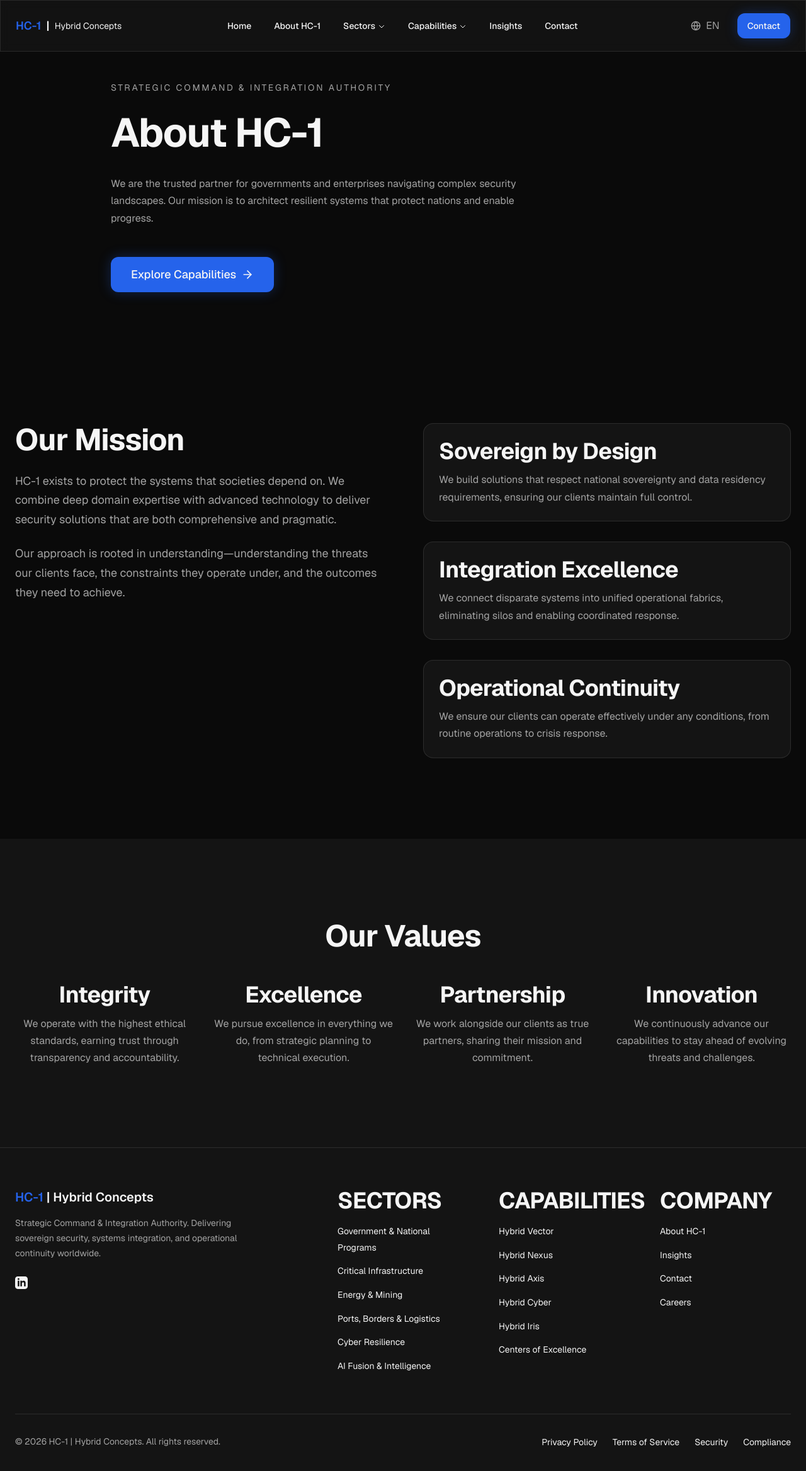
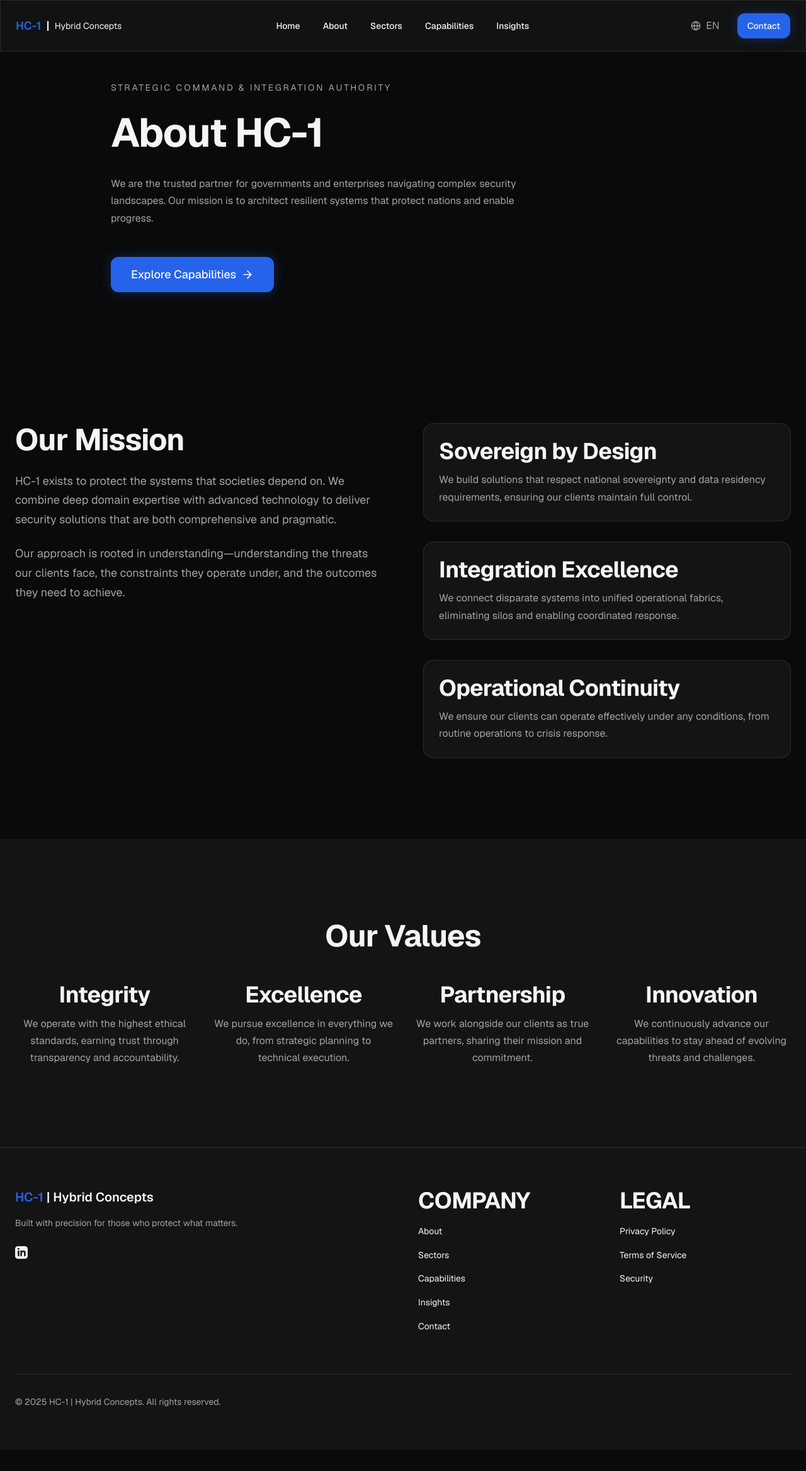
Before and after one commit to zefparis/hybrid-concept, a Next.js app: page /en/about in a window 1280 px wide. Shown: the top 2336 px of the page at 63% size. After the commit the page ends 2303 px from the top, so only its background shows below. Built offline with nearby package versions, Linux system fonts and the light colour scheme.

Commit message:
feat: add translations to Header, Footer, CTASection components

```diff
--- a/src/components/layout/Footer.tsx
+++ b/src/components/layout/Footer.tsx
@@ -1,34 +1,52 @@
+'use client';
+
 import Link from 'next/link';
-import { NAVIGATION, SITE_METADATA } from '@/lib/constants';
+import { useLocale, useTranslations } from 'next-intl';
 
 /**
  * Site footer with navigation sections and legal links
  */
 export function Footer() {
   const currentYear = new Date().getFullYear();
+  const locale = useLocale();
+  const t = useTranslations('footer');
+  const tNav = useTranslations('nav');
+
+  const companyLinks = [
+    { href: `/${locale}/about`, label: tNav('about') },
+    { href: `/${locale}/sectors`, label: tNav('sectors') },
+    { href: `/${locale}/capabilities`, label: tNav('capabilities') },
+    { href: `/${locale}/insights`, label: tNav('insights') },
+    { href: `/${locale}/contact`, label: tNav('contact') },
+  ];
+
+  const legalLinks = [
+    { href: `/${locale}/privacy`, label: t('privacy') },
+    { href: `/${locale}/terms`, label: t('terms') },
+    { href: `/${locale}/security`, label: t('security') },
+  ];
 
   return (
-    <footer className="border-t border-[var(--border)] bg-[var(--surface)]">
+    <footer className="border-t border-border bg-surface">
       <div className="container py-16">
         {/* Main Footer Content */}
-        <div className="grid grid-cols-1 md:grid-cols-2 lg:grid-cols-5 gap-12">
+        <div className="grid grid-cols-1 md:grid-cols-2 lg:grid-cols-4 gap-12">
           {/* Brand Column */}
           <div className="lg:col-span-2">
-            <Link href="/" className="inline-block">
-              <span className="text-xl font-semibold text-[var(--text-primary)]">
-                <span className="text-[var(--accent)]">HC-1</span> | Hybrid Concepts
+            <Link href={`/${locale}`} className="inline-block">
+              <span className="text-xl font-semibold text-foreground">
+                <span className="text-accent">HC-1</span> | Hybrid Concepts
               </span>
             </Link>
-            <p className="mt-4 text-sm text-[var(--text-secondary)] max-w-sm">
-              Strategic Command & Integration Authority. Delivering sovereign security,
-              systems integration, and operational continuity worldwide.
+            <p className="mt-4 text-sm text-foreground-secondary max-w-sm">
+              {t('tagline')}
             </p>
             <div className="mt-6 flex items-center gap-4">
               <a
                 href="https://linkedin.com"
                 target="_blank"
                 rel="noopener noreferrer"
-                className="text-[var(--text-muted)] hover:text-[var(--accent)] transition-colors"
+                className="text-foreground-muted hover:text-accent transition-colors"
                 aria-label="LinkedIn"
               >
                 <svg className="w-5 h-5" fill="currentColor" viewBox="0 0 24 24">
@@ -38,18 +56,17 @@ export function Footer() {
             </div>
           </div>
 
-          {/* Navigation Sections */}
-          {NAVIGATION.footer.sections.map((section) => (
-            <div key={section.title}>
-              <h3 className="text-sm font-semibold text-[var(--text-primary)] uppercase tracking-wider">
-                {section.title}
+          {/* Company Links */}
+          <div>
+            <h3 className="text-sm font-semibold text-foreground uppercase tracking-wider">
+              {t('company')}
             </h3>
             <ul className="mt-4 space-y-3">
-                {section.links.map((link) => (
+              {companyLinks.map((link) => (
                 <li key={link.href}>
                   <Link
                     href={link.href}
-                      className="text-sm text-[var(--text-secondary)] hover:text-[var(--text-primary)] transition-colors"
+                    className="text-sm text-foreground-secondary hover:text-foreground transition-colors"
                   >
                     {link.label}
                   </Link>
@@ -57,26 +74,33 @@ export function Footer() {
               ))}
             </ul>
           </div>
+
+          {/* Legal Links */}
+          <div>
+            <h3 className="text-sm font-semibold text-foreground uppercase tracking-wider">
+              {t('legal')}
+            </h3>
+            <ul className="mt-4 space-y-3">
+              {legalLinks.map((link) => (
+                <li key={link.href}>
+                  <Link
+                    href={link.href}
+                    className="text-sm text-foreground-secondary hover:text-foreground transition-colors"
+                  >
+                    {link.label}
+                  </Link>
+                </li>
               ))}
+            </ul>
+          </div>
         </div>
 
         {/* Bottom Bar */}
-        <div className="mt-16 pt-8 border-t border-[var(--border)]">
+        <div className="mt-16 pt-8 border-t border-border">
           <div className="flex flex-col md:flex-row justify-between items-center gap-4">
-            <p className="text-sm text-[var(--text-muted)]">
-              © {currentYear} {SITE_METADATA.siteName}. All rights reserved.
+            <p className="text-sm text-foreground-muted">
+              {t('copyright')}
             </p>
-            <div className="flex items-center gap-6">
-              {NAVIGATION.footer.legal.map((link) => (
-                <Link
-                  key={link.href}
-                  href={link.href}
-                  className="text-sm text-[var(--text-muted)] hover:text-[var(--text-secondary)] transition-colors"
-                >
-                  {link.label}
-                </Link>
-              ))}
-            </div>
           </div>
         </div>
       </div>
--- a/src/components/layout/Header.tsx
+++ b/src/components/layout/Header.tsx
@@ -2,9 +2,9 @@
 
 import { useState } from 'react';
 import Link from 'next/link';
+import { useLocale, useTranslations } from 'next-intl';
 import { motion, AnimatePresence } from 'framer-motion';
 import { cn } from '@/lib/utils';
-import { NAVIGATION } from '@/lib/constants';
 import { Button, LanguageSwitcher } from '@/components/ui';
 
 /**
@@ -14,6 +14,16 @@ import { Button, LanguageSwitcher } from '@/components/ui';
 export function Header() {
   const [isMobileMenuOpen, setIsMobileMenuOpen] = useState(false);
   const [activeDropdown, setActiveDropdown] = useState<string | null>(null);
+  const locale = useLocale();
+  const t = useTranslations('nav');
+
+  const navItems = [
+    { href: `/${locale}`, label: t('home') },
+    { href: `/${locale}/about`, label: t('about') },
+    { href: `/${locale}/sectors`, label: t('sectors') },
+    { href: `/${locale}/capabilities`, label: t('capabilities') },
+    { href: `/${locale}/insights`, label: t('insights') },
+  ];
 
   return (
     <header className="fixed top-0 left-0 right-0 z-50 glass border-b border-[var(--border)]">
@@ -33,71 +43,25 @@ export function Header() {
 
           {/* Desktop Navigation */}
           <div className="hidden lg:flex items-center gap-1">
-            {NAVIGATION.main.map((item) => (
-              <div
+            {navItems.map((item) => (
+              <Link
                 key={item.href}
-                className="relative"
-                onMouseEnter={() => item.children && setActiveDropdown(item.href)}
-                onMouseLeave={() => setActiveDropdown(null)}
-              >
-                <Link
                 href={item.href}
                 className={cn(
                   'px-4 py-2 text-sm font-medium rounded-lg transition-colors',
-                    'text-[var(--text-secondary)] hover:text-[var(--text-primary)] hover:bg-[var(--surface)]'
+                  'text-foreground-secondary hover:text-foreground hover:bg-surface'
                 )}
               >
                 {item.label}
-                  {item.children && (
-                    <svg
-                      className="inline-block ml-1 w-3 h-3"
-                      fill="none"
-                      viewBox="0 0 24 24"
-                      stroke="currentColor"
-                    >
-                      <path strokeLinecap="round" strokeLinejoin="round" strokeWidth={2} d="M19 9l-7 7-7-7" />
-                    </svg>
-                  )}
               </Link>
-
-                {/* Dropdown Menu */}
-                <AnimatePresence>
-                  {item.children && activeDropdown === item.href && (
-                    <motion.div
-                      initial={{ opacity: 0, y: 8 }}
-                      animate={{ opacity: 1, y: 0 }}
-                      exit={{ opacity: 0, y: 8 }}
-                      transition={{ duration: 0.15 }}
-                      className="absolute top-full left-0 mt-1 w-72 p-2 rounded-xl bg-[var(--surface-elevated)] border border-[var(--border)] shadow-xl"
-                    >
-                      {item.children.map((child) => (
-                        <Link
-                          key={child.href}
-                          href={child.href}
-                          className="block px-4 py-3 rounded-lg hover:bg-[var(--surface-hover)] transition-colors"
-                        >
-                          <span className="block text-sm font-medium text-[var(--text-primary)]">
-                            {child.label}
-                          </span>
-                          {child.description && (
-                            <span className="block mt-0.5 text-xs text-[var(--text-muted)]">
-                              {child.description}
-                            </span>
-                          )}
-                        </Link>
-                      ))}
-                    </motion.div>
-                  )}
-                </AnimatePresence>
-              </div>
             ))}
           </div>
 
           {/* Desktop CTA + Language */}
           <div className="hidden lg:flex items-center gap-4">
             <LanguageSwitcher />
-            <Button href="/contact" size="sm">
-              Contact
+            <Button href={`/${locale}/contact`} size="sm">
+              {t('contact')}
             </Button>
           </div>
 
@@ -126,37 +90,22 @@ export function Header() {
             animate={{ opacity: 1, height: 'auto' }}
             exit={{ opacity: 0, height: 0 }}
             transition={{ duration: 0.2 }}
-            className="lg:hidden border-t border-[var(--border)] bg-[var(--surface)]"
+            className="lg:hidden border-t border-border bg-surface"
           >
             <div className="container py-4 space-y-2">
-              {NAVIGATION.main.map((item) => (
-                <div key={item.href}>
+              {navItems.map((item) => (
                 <Link
+                  key={item.href}
                   href={item.href}
-                    className="block px-4 py-3 text-[var(--text-primary)] font-medium rounded-lg hover:bg-[var(--surface-elevated)]"
+                  className="block px-4 py-3 text-foreground font-medium rounded-lg hover:bg-surface-elevated"
                   onClick={() => setIsMobileMenuOpen(false)}
                 >
                   {item.label}
                 </Link>
-                  {item.children && (
-                    <div className="ml-4 mt-1 space-y-1">
-                      {item.children.map((child) => (
-                        <Link
-                          key={child.href}
-                          href={child.href}
-                          className="block px-4 py-2 text-sm text-[var(--text-secondary)] rounded-lg hover:bg-[var(--surface-elevated)] hover:text-[var(--text-primary)]"
-                          onClick={() => setIsMobileMenuOpen(false)}
-                        >
-                          {child.label}
-                        </Link>
-                      ))}
-                    </div>
-                  )}
-                </div>
               ))}
               <div className="pt-4 px-4">
-                <Button href="/contact" className="w-full">
-                  Contact
+                <Button href={`/${locale}/contact`} className="w-full">
+                  {t('contact')}
                 </Button>
               </div>
             </div>
--- a/src/components/sections/CTASection.tsx
+++ b/src/components/sections/CTASection.tsx
@@ -1,14 +1,15 @@
 'use client';
 
 import { motion } from 'framer-motion';
+import { useLocale, useTranslations } from 'next-intl';
 import { Button } from '@/components/ui';
-import { HOMEPAGE_CONTENT } from '@/lib/constants';
 
 /**
  * Final CTA section for homepage
  */
 export function CTASection() {
-  const { title, description, buttonLabel, href } = HOMEPAGE_CONTENT.cta;
+  const t = useTranslations('cta');
+  const locale = useLocale();
 
   return (
     <section className="py-20 md:py-32">
@@ -18,24 +19,24 @@ export function CTASection() {
           whileInView={{ opacity: 1, y: 0 }}
           viewport={{ once: true }}
           transition={{ duration: 0.5, ease: [0.16, 1, 0.3, 1] as const }}
-          className="relative overflow-hidden rounded-3xl bg-[var(--surface)] border border-[var(--border)] p-12 md:p-20 text-center"
+          className="relative overflow-hidden rounded-3xl bg-surface border border-border p-12 md:p-20 text-center"
         >
           {/* Background Gradient */}
           <div className="absolute inset-0 opacity-30 pointer-events-none">
-            <div className="absolute top-0 left-1/2 -translate-x-1/2 w-[600px] h-[600px] rounded-full bg-[var(--accent)] blur-[150px]" />
+            <div className="absolute top-0 left-1/2 -translate-x-1/2 w-[600px] h-[600px] rounded-full bg-accent blur-[150px]" />
           </div>
 
           {/* Content */}
           <div className="relative z-10 max-w-2xl mx-auto">
-            <h2 className="text-3xl md:text-4xl font-semibold text-[var(--text-primary)]">
-              {title}
+            <h2 className="text-3xl md:text-4xl font-semibold text-foreground">
+              {t('heading')}
             </h2>
-            <p className="mt-4 text-lg text-[var(--text-secondary)]">
-              {description}
+            <p className="mt-4 text-lg text-foreground-secondary">
+              {t('description')}
             </p>
             <div className="mt-8">
-              <Button href={href} size="lg">
-                {buttonLabel}
+              <Button href={`/${locale}/contact`} size="lg">
+                {t('button')}
               </Button>
             </div>
           </div>
```
Lines whose indentation alone changed are shown as unchanged.
